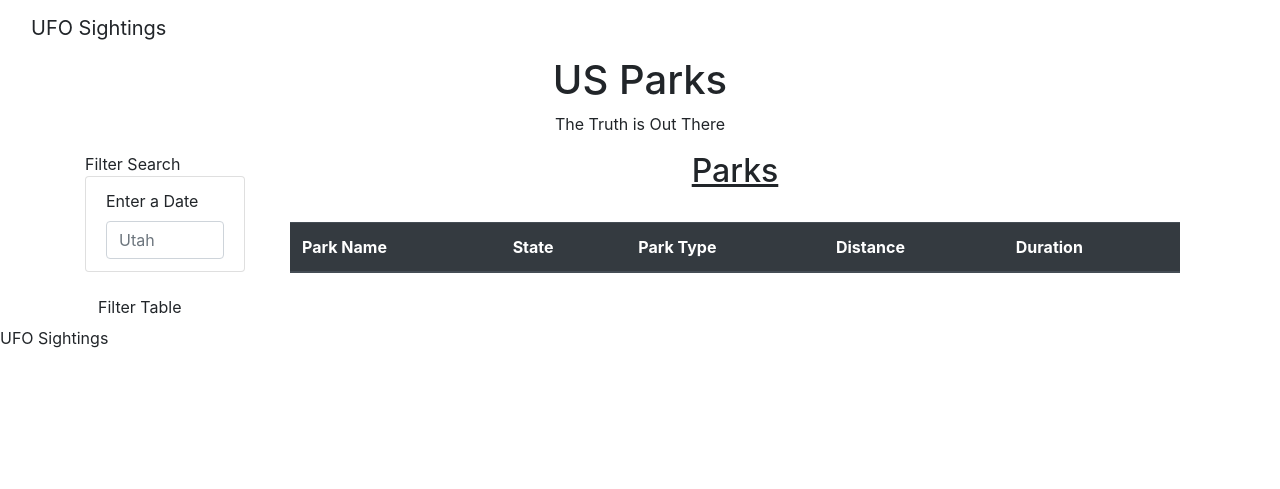
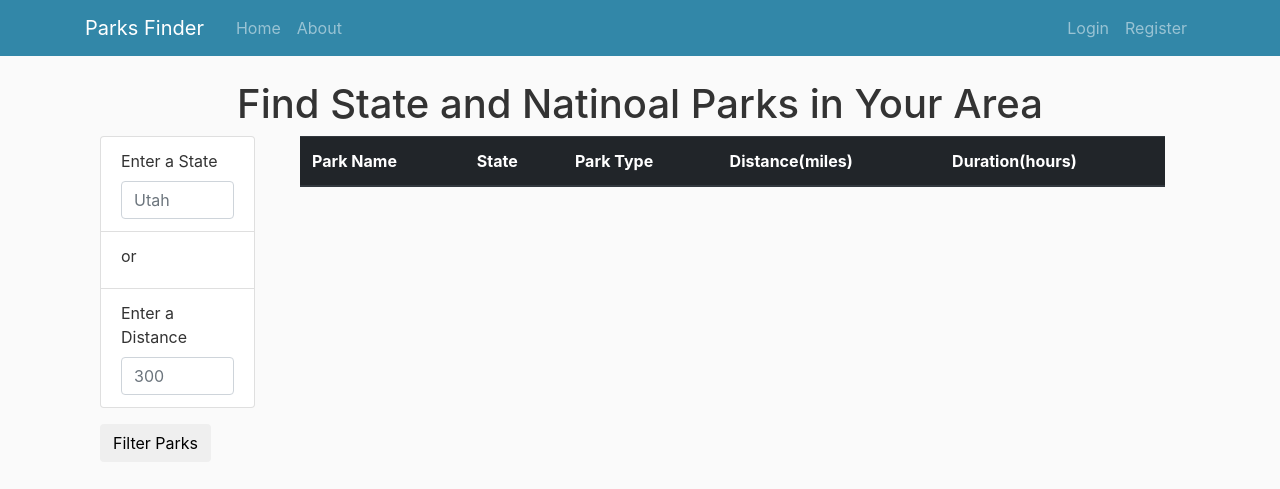
Before and after one commit to grant-pittman/Parks-Finder-App, a Flask app: template templates/city.html in a window 1280 px wide. Shown: the top 489 px of the page. Run offline with Flask 2, Linux system fonts and the light colour scheme; the template is opened without the code that fills it, so the values that code supplies are empty; parts of the project's set-up code (start-up, migrations or seed data) failed here and were passed over; some libraries are stand-ins or nearby versions.

Commit message:
adding working cities denver and los angeles. Filtering works for both state and distance from target city

```diff
--- a/app.py
+++ b/app.py
@@ -26,6 +26,8 @@ Base = automap_base()
 Base.prepare(engine, reflect=True)
 
 seattle = Base.classes.seattle
+losangeles = Base.classes.losangeles
+denver = Base.classes.denver
 
 session = Session(bind = engine)
 
@@ -33,9 +35,9 @@ session = Session(bind = engine)
 # Flask Routes
 #################################################
 
-@app.route("/home")
+@app.route("/")
 def home():
-    return render_template('home.html', posts=posts)
+    return render_template('home.html')
 
 
 @app.route("/about")
@@ -49,26 +51,18 @@ def test_function():
 
     return render_template("city.html", results = results)
 
+@app.route("/losangeles")
+def test_function2():
+    results = session.query(losangeles.name, losangeles.location, losangeles.type, losangeles.lat, losangeles.lng, losangeles.distance, losangeles.duration).all()
 
-@app.route("/city")
-def find_park_():
+    return render_template("city.html", results = results)
 
-    results = session.query(seattle.name, seattle.location, seattle.type, seattle.lat, seattle.lng, seattle.distance, seattle.duration).all()
+@app.route("/denver")
+def test_function3():
+    results = session.query(denver.name, denver.location, denver.type, denver.lat, denver.lng, denver.distance, denver.duration).all()
 
-    data_list = []
-    data_dict = {}
-    for name,location,type,lat,lng,distance,duration in results:
-        data_dict['Name'] = name
-        data_dict['Location'] = location
-        data_dict['Type'] = type
-        data_dict['Lat'] = lat
-        data_dict['Lng'] = lng
-        data_dict['Distance'] = distance
-        data_dict['Duration'] = duration
+    return render_template("city.html", results = results)
 
-        data_list.append(data_dict)
-        data_dict = {}
-    return jsonify(data_list)
 
 @app.route("/register", methods=['GET', 'POST'])
 def register():
@@ -90,15 +84,5 @@ def login():
             flash('Login Unsuccessful. Please check username and password', 'danger')
     return render_template('login.html', title='Login', form=form)
 
-
-@app.route("/")
-def start():
-    return ("Availble routes: /city")
-
 if __name__ == '__main__':
     app.run(debug=True)
-
-
-# CODE TO USE LATER
-# trip_data = session.query(func.min(Measurement.tobs), func.avg(Measurement.tobs), func.max(Measurement.tobs)).\
-#        filter(Measurement.date >= country).filter(Measurement.date <= end).filter(Measurement.station == 'USC00519281').all()
--- a/static/js/app.js
+++ b/static/js/app.js
@@ -8,15 +8,19 @@ submitButton.on("click", function() {
     // select the "input element" and get the raw html node
 
     // Declare variables
-    var input, filter, table, tr, td, i, txtValue;
-    input = document.getElementById("datetime");
-    filter = input.value;
+    var input1, input2, filter, table, tr, td, i, txtValue;
+
+    input1 = document.getElementById("state-filter");
+    input2 = document.getElementById("distance-filter");
+    filter = input1.value;
+    filter2 = input2.value;
     console.log(filter)
+    console.log(filter2)
     table = document.getElementById("mytable");
     tr = table.getElementsByTagName("tr");
-    console.log(tr)
 
     // Loop through all table rows, and hide those who don't match the search query
+    if (filter2){
       for (i = 0; i < tr.length; i++) {
         td = tr[i].getElementsByTagName("td")[1];
         if (td) {
@@ -28,4 +32,29 @@ submitButton.on("click", function() {
           }
         }
       }
+      for (i = 0; i < tr.length; i++) {
+        td = tr[i].getElementsByTagName("td")[3];
+        if (td) {
+          txtValue = td.textContent || td.innerText;
+          var number = parseInt(txtValue,10);
+          if (number < filter2) {
+            tr[i].style.display = "";
+          } else {
+            tr[i].style.display = "none";
+          }
+        }
+      }
+    } else {
+      for (i = 0; i < tr.length; i++) {
+        td = tr[i].getElementsByTagName("td")[1];
+        if (td) {
+          txtValue = td.textContent || td.innerText;
+          if (txtValue.indexOf(filter) > -1) {
+            tr[i].style.display = "";
+          } else {
+            tr[i].style.display = "none";
+          }
+        }
+      }
+    }
 });
--- a/templates/city.html
+++ b/templates/city.html
@@ -1,49 +1,30 @@
-
-<!DOCTYPE html>
-<html lang="en">
-<head>
-  <title>TableView - Startup</title>
-  <meta charset="utf-8">
-  <meta name="viewport" content="width=device-width, initial-scale=1">
-  <link rel="stylesheet" href="https://maxcdn.bootstrapcdn.com/bootstrap/4.5.0/css/bootstrap.min.css">
-  <script src="https://ajax.googleapis.com/ajax/libs/jquery/3.5.1/jquery.min.js"></script>
-  <script src="https://cdnjs.cloudflare.com/ajax/libs/popper.js/1.16.0/umd/popper.min.js"></script>
-  <script src="https://maxcdn.bootstrapcdn.com/bootstrap/4.5.0/js/bootstrap.min.js"></script>
-</head>
-<body>
-
-  <body>
-    <div class="wrapper">
-      <nav class="navbar navbar-default">
-        <div class="container-fluid">
-          <div class="navbar-header">
-            <a class="navbar-brand" >UFO Sightings
-              <!-- <img class="nav-ufo" src="static/images/ufo.svg"> -->
-            </a>
-          </div>
-        </div>
-      </nav>
+{% extends "layout.html" %}
+{% block content %}
       <div class="hero text-center">
-        <h1>US Parks</h1>
-        <p>The Truth is Out There</p>
+        <h1>Find State and Natinoal Parks in Your Area</h1>
       </div>
       <div class="container">
         <div class="row margin-top-50">
           <div class="col-md-2">
             <aside class="filters">
               <div class="panel panel-default">
-                <div class="panel-heading">Filter Search</div>
                 <div class="panel-body">
                   <form>
                     <div class="form-group">
                       <ul class="list-group" id="filters">
                         <li class="filter list-group-item">
-                          <label for="date">Enter a Date</label>
-                          <input class="form-control" id="datetime" type="text" placeholder="Utah">
+                          <label for="date">Enter a State</label>
+                          <input class="form-control" id="state-filter" type="text" placeholder="Utah">
+                        </li>
+                        <li class="filter list-group-item">
+                          <label for="date">or</label>
+                        <li class="filter list-group-item">
+                          <label for="date">Enter a Distance</label>
+                          <input class="form-control" id="distance-filter" type="text" placeholder="300">
                         </li>
                       </ul>
                     </div>
-                    <button id="filter-btn" type="button" class="btn btn-default">Filter Table</button>
+                    <button id="filter-btn" type="button" class="btn btn-default">Filter Parks</button>
                   </form>
                 </div>
               </div>
@@ -51,15 +32,14 @@
           </div>
           <div class="col-md-10">
             <div class="container">
-              <h2 class="text-center"><u>Parks</u></h2><br>
               <table class="table table-dark table-striped" id="mytable">
                 <thead>
                   <tr>
                     <th>Park Name</th>
                     <th>State</th>
                     <th>Park Type</th>
-                    <th>Distance</th>
-                    <th>Duration</th>
+                    <th>Distance(miles)</th>
+                    <th>Duration(hours)</th>
 
                   </tr>
                 </thead>
@@ -79,12 +59,7 @@
           </div>
         </div>
       </div>
-      <footer class="footer">
-        <span class="bottom">UFO Sightings</span>
-      </footer>
     </div>
     <script src="https://cdnjs.cloudflare.com/ajax/libs/d3/4.11.0/d3.js"></script>
     <script src="static/js/app.js"></script>
-
-</body>
-</html>
+{% endblock content %}
--- a/templates/layout.html
+++ b/templates/layout.html
@@ -10,17 +10,14 @@
 
     <link rel="stylesheet" type="text/css" href="{{ url_for('static', filename='main.css') }}">
 
-    {% if title %}
-        <title>Flask Blog - {{ title }}</title>
-    {% else %}
-        <title>Flask Blog</title>
-    {% endif %}
+    <title>Parks Finder App</title>
+
 </head>
 <body>
     <header class="site-header">
       <nav class="navbar navbar-expand-md navbar-dark bg-steel fixed-top" style="background-color: #3287a8;">
         <div class="container">
-          <a class="navbar-brand mr-4" href="/">Flask Blog</a>
+          <a class="navbar-brand mr-4" href="/">Parks Finder</a>
           <button class="navbar-toggler" type="button" data-toggle="collapse" data-target="#navbarToggle" aria-controls="navbarToggle" aria-expanded="false" aria-label="Toggle navigation">
             <span class="navbar-toggler-icon"></span>
           </button>
@@ -40,35 +37,11 @@
     </header>
     <main role="main" class="container">
       <div class="row">
-        <div class="col-md-8">
-          {% with messages = get_flashed_messages(with_categories=true) %}
-            {% if messages %}
-              {% for category, message in messages %}
-                <div class="alert alert-{{ category }}">
-                  {{ message }}
-                </div>
-              {% endfor %}
-            {% endif %}
-          {% endwith %}
+        <div class="col-md-12">
           {% block content %}{% endblock %}
-        </div>
-        <div class="col-md-4">
-          <div class="content-section">
-            <h3>Our Sidebar</h3>
-            <p class='text-muted'>You can put any information here you'd like.
-              <ul class="list-group">
-                <li class="list-group-item list-group-item-light">Latest Posts</li>
-                <li class="list-group-item list-group-item-light">Announcements</li>
-                <li class="list-group-item list-group-item-light">Calendars</li>
-                <li class="list-group-item list-group-item-light">etc</li>
-              </ul>
-            </p>
-          </div>
         </div>
       </div>
     </main>
-
-
     <!-- Optional JavaScript -->
     <!-- jQuery first, then Popper.js, then Bootstrap JS -->
     <script src="https://code.jquery.com/jquery-3.2.1.slim.min.js" integrity="sha384-KJ3o2DKtIkvYIK3UENzmM7KCkRr/rE9/Qpg6aAZGJwFDMVNA/GpGFF93hXpG5KkN" crossorigin="anonymous"></script>
```
Also changed, not shown: templates/home.html (+20 -12 lines). Lines whose indentation alone changed are shown as unchanged.
